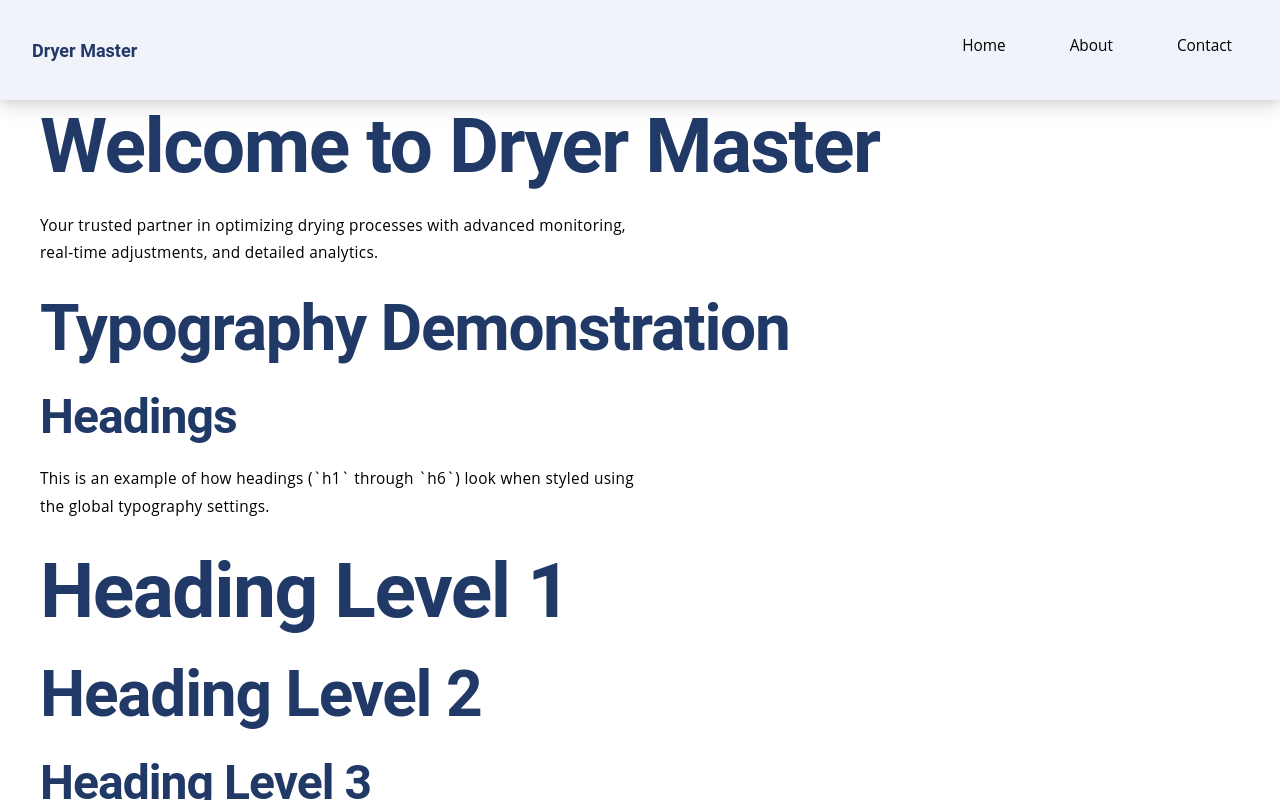
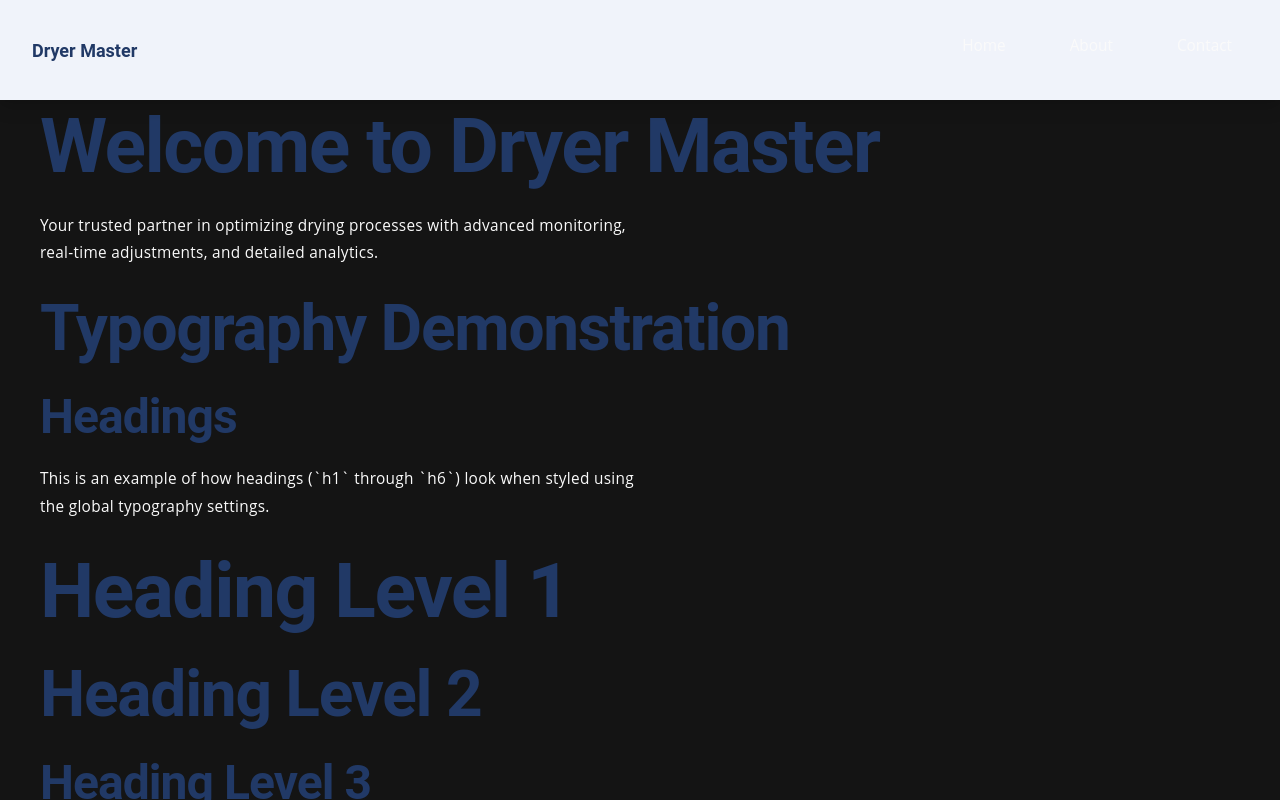
Before and after one commit to inamcode-hub/dryermaster-website, a Next.js app: page / in a window 1280 px wide. Built offline with nearby package versions, Linux system fonts and the light colour scheme.

Commit message:
Add dark theme support and update CSS variables for spacing

```diff
--- a/src/app/layout.tsx
+++ b/src/app/layout.tsx
@@ -14,7 +14,7 @@ export default function RootLayout({
   children: React.ReactNode;
 }>) {
   return (
-    <html lang="en">
+    <html lang="en" data-theme="dark">
       <body>
         <Navbar />
         <main>{children}</main>
--- a/src/app/styles/_variables.css
+++ b/src/app/styles/_variables.css
@@ -35,23 +35,9 @@
   --primary-10: #28407b;
   --primary-11: #1e305c;
   --primary-12: #14203e;
-
-  /* Shades of primary */
-  --primary-1: #f0f3fa;
-  --primary-2: #e0e7f5;
-  --primary-3: #d1daf0;
-  --primary-4: #b2c1e6;
-  --primary-5: #93a8dc;
-  --primary-6: #748fd2;
-  --primary-7: #5676c8;
-  --primary-8: #3c5fb9;
-  --primary-9: #324f9a;
-  --primary-10: #28407b;
-  --primary-11: #1e305c;
-  --primary-12: #14203e;
   --primary-13: #0a101f;
 
-  /* Shades of secondary */
+  /* Shades of Secondary */
   --secondary-1: #c7e4bc;
   --secondary-2: #a9d286;
   --secondary-3: #8bc852;
@@ -76,7 +62,6 @@
   --gray-10: #262626;
   --gray-11: #1f1f1f;
   --gray-12: #141414;
-  --gray-13: #000000;
 
   /* Theme Switcher */
   --background-light: var(--white);
@@ -94,6 +79,14 @@
   --font-size-heading-lg: clamp(2.5rem, 5vw, 4rem);
   --font-size-heading-md: clamp(2rem, 4vw, 3rem);
   --font-size-heading-sm: clamp(1.5rem, 3vw, 2.5rem);
+
+  /* Spacing */
+  --spacing-xs: clamp(4px, 1vw, 8px);
+  --spacing-sm: clamp(8px, 1vw, 16px);
+  --spacing-md: clamp(16px, 2vw, 24px);
+  --spacing-lg: clamp(24px, 3vw, 32px);
+  --spacing-xl: clamp(32px, 4vw, 48px);
+
   /* Z-Index Layers */
   --z-index-base: 0;
   --z-index-dropdown: 1000;
@@ -121,11 +114,6 @@
   --radius-medium: 8px;
   --radius-large: 12px;
 
-  /* Shadows */
-  --shadow-1: 0 1px 3px rgba(0, 0, 0, 0.1), 0 1px 2px rgba(0, 0, 0, 0.06);
-  --shadow-2: 0 4px 6px rgba(0, 0, 0, 0.1), 0 2px 4px rgba(0, 0, 0, 0.06);
-  --shadow-3: 0 10px 15px rgba(0, 0, 0, 0.1), 0 4px 6px rgba(0, 0, 0, 0.05);
-
   /* Layout and Containers */
   --container-max-width: 1200px;
   --container-padding: var(--spacing-md);
```
